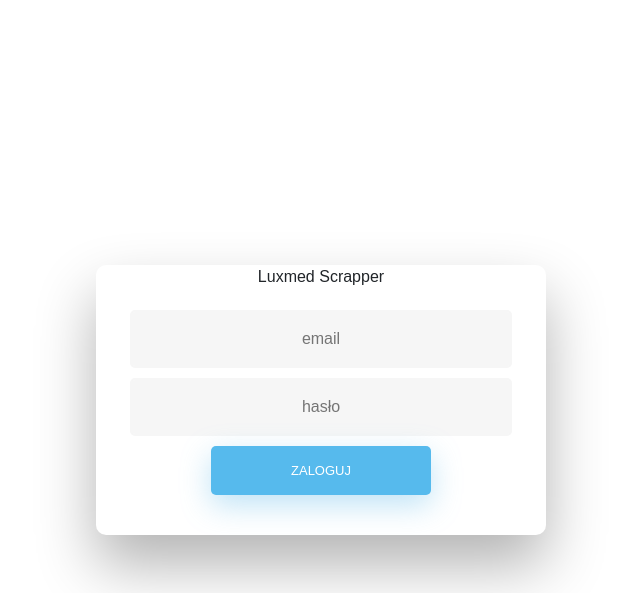
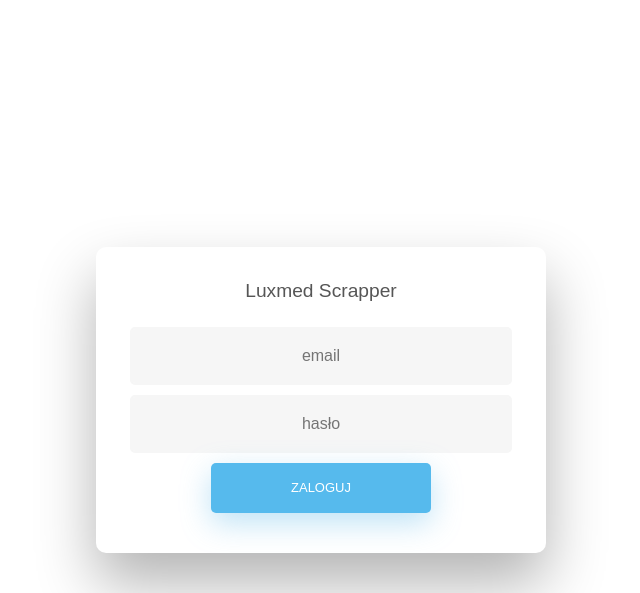
Before and after one commit to buhaay/scrapper, a Flask app: page / in a window 1280 px wide. Shown: the top 593 px of the page, without its empty margins (319-959 px from the left). Run offline with Flask 2, Linux system fonts and the light colour scheme; some libraries are stand-ins or nearby versions.

Commit message:
login.html, login_form.css - added login warning, minor estetical changes

```diff
--- a/static/css/login_form.css
+++ b/static/css/login_form.css
@@ -27,8 +27,15 @@
   color: #cccccc;
 }
 
+p {
+    font-size: larger;
+    color: #565656;
+    padding-top: 30px;
+}
 
-
+p.warning {
+    color:red
+}
 /* STRUCTURE */
 
 .wrapper {
--- a/templates/login.html
+++ b/templates/login.html
@@ -13,6 +13,11 @@
 
 <div class="wrapper fadeInDown">
     <div id="formContent">
+        {% if message %}
+        <div class="fadeIn first">
+            <p class="warning">{{ message }}</p>
+        </div>
+        {% endif %}
         <div class="fadeIn first">
           <p>Luxmed Scrapper</p>
         </div>
```
